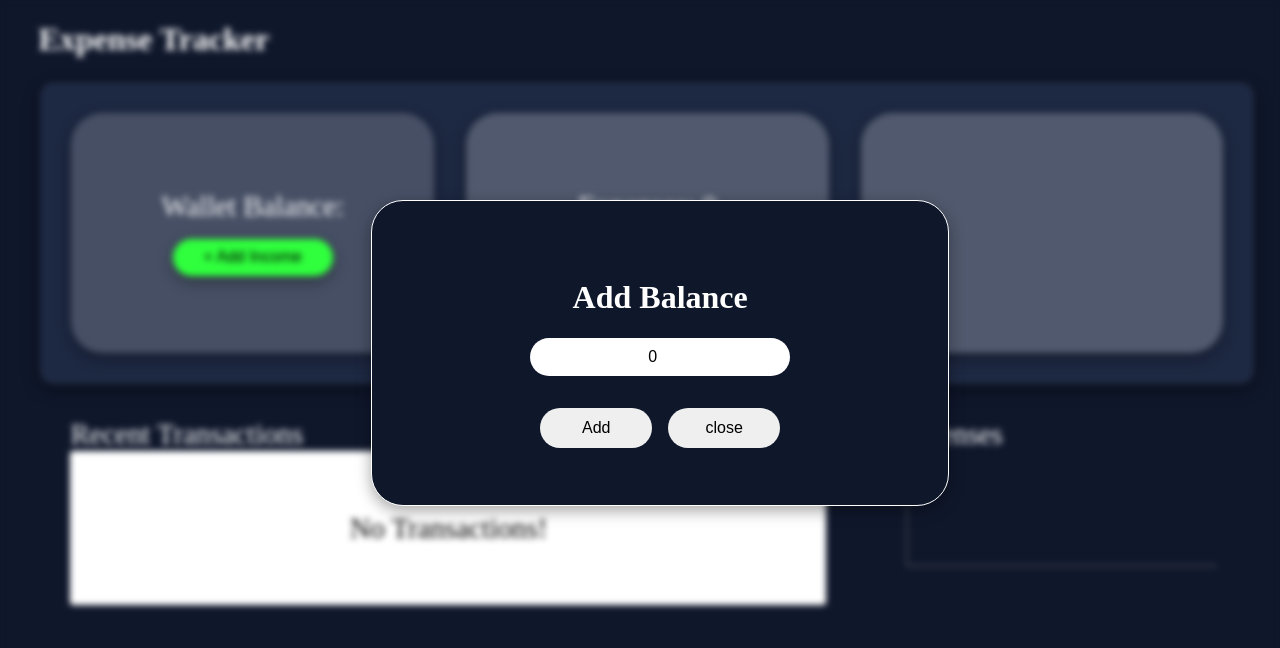
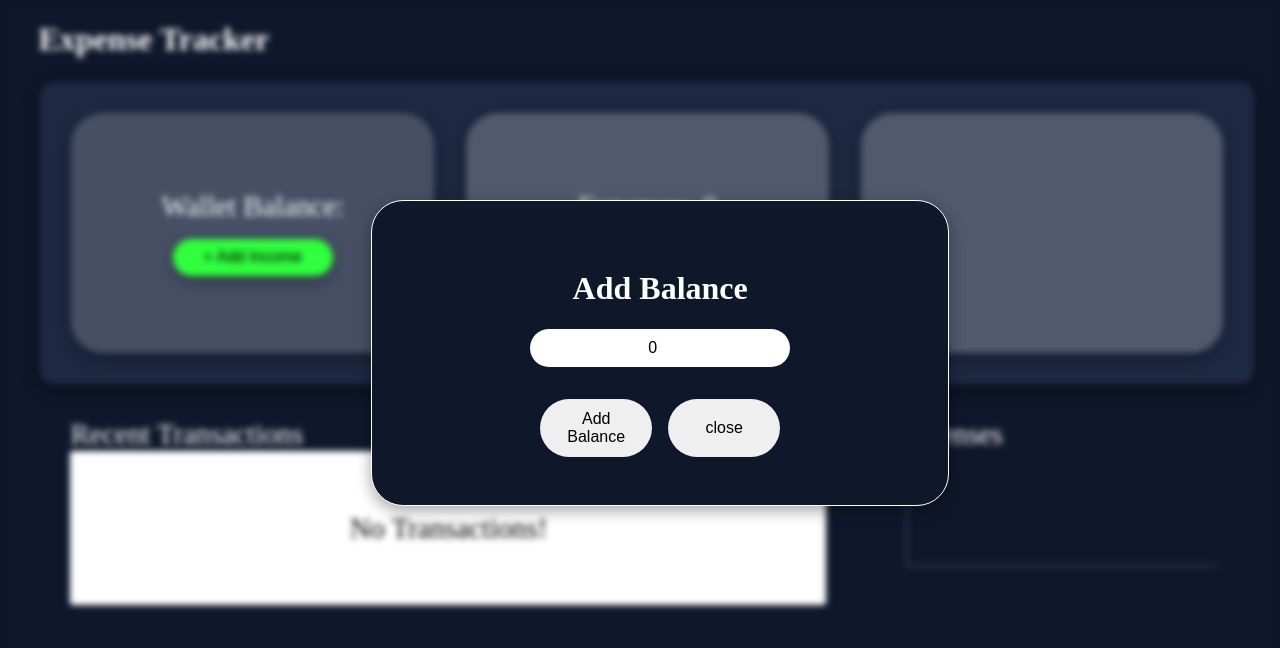
Before and after one commit to ashutosh243/XpenseTracker, a React (Vite) app: page / in a window 1280 px wide. Both pictures are taken after a click on the button "+ Add Income". Shown: the top 648 px of the page. Built offline with nearby package versions, Linux system fonts and the light colour scheme.

Commit message:
updated 3

```diff
--- a/src/component/Wallet.jsx
+++ b/src/component/Wallet.jsx
@@ -39,7 +39,7 @@ const Wallet = () => {
             <h1>Add Balance</h1>
             <input type="number"  placeholder='Income Amount' onChange={handleChange} value={balance}/>
             <div className={Style.buttonContainer}>
-                <button type='submit' className={Style.open} onClick={addBalance}>Add</button>
+                <button type='submit' className={Style.open} onClick={addBalance}>Add Balance</button>
                 <button type='submit' className={Style.close} onClick={handlClick}>close</button>
             </div>
         </ReactModal>
```
